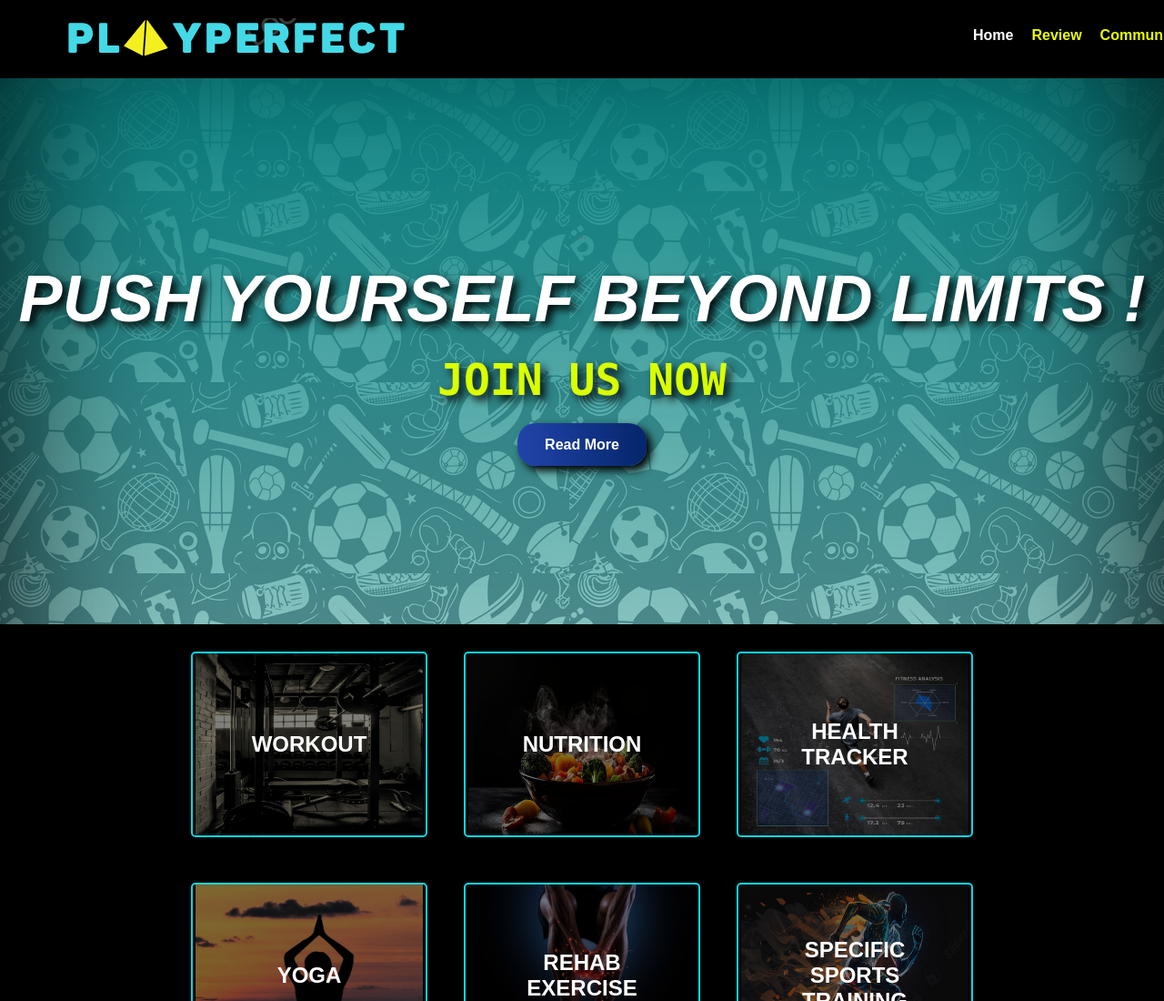
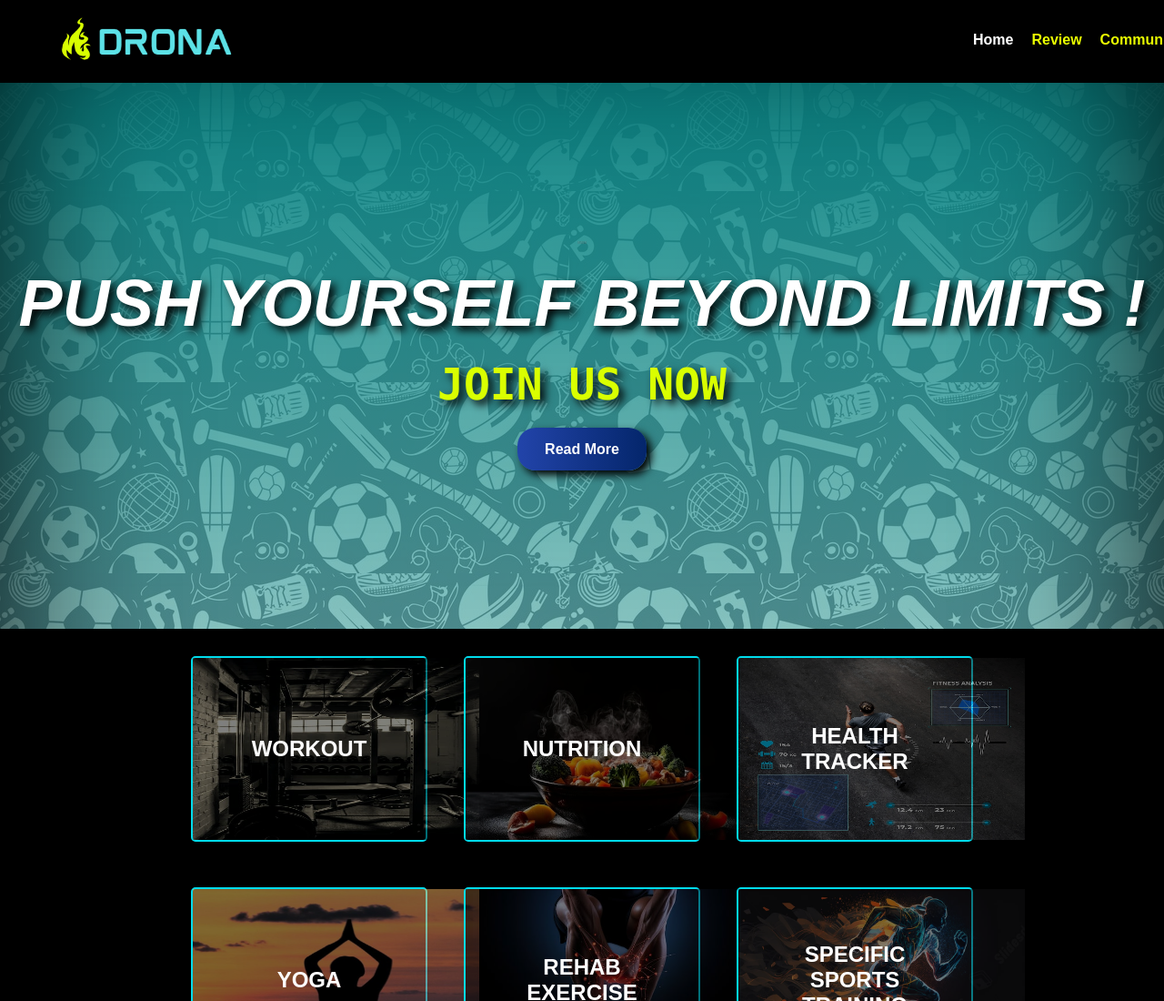
Before and after one commit to debraj-06/SIH-24, a plain HTML site: page index.html in a window 1280 px wide. Shown: the top 1100 px of the page at 91% size. Drawn offline with Linux system fonts and the light colour scheme.

Commit message:
last change

```diff
--- a/index.html
+++ b/index.html
@@ -2,9 +2,9 @@
 <html lang="en">
 <head>
     <meta charset="UTF-8">
-    <link rel="shortcut icon" type="x-icon" href="tab_icon.png">
+    <link rel="shortcut icon" type="x-icon" href="icon-modified.png">
     <meta name="viewport" content="width=device-width, initial-scale=1.0">
-    <title>PLAY PERFECT</title>
+    <title>DRONA</title>
     <link rel="stylesheet" href="xyz.css">
 </head>
 <body class="b">
@@ -15,7 +15,7 @@
 
             <nav>
                 <div class="logo">
-                    <img src="logo.PNG" alt="">
+                    <img src="newlogo.PNG" class="lgimg" alt="">
                  </div>
                 <ul id="right">
                     <li><a href="#" class="active">Home</a></li>
--- a/xyz.css
+++ b/xyz.css
@@ -26,11 +26,18 @@ header {
     margin-left: -25px;
     margin-right: 100px;
     width: 30px;
-    height: 10px;
+    height: 15px;
     margin-left: 10px;
     border-radius: 20px;
+    padding-block: 20px;
+    margin-top: -40px;
 
-
+}
+.lgimg{
+    padding-block: -20px;
+    padding-inline: -20px;
+    width: 200px;
+    margin-top: 15px;
 }
 
 nav ul {
@@ -146,7 +153,7 @@ text-shadow: 5px 5px 10px black;
     scroll-behavior: smooth;
   }
   .jpg{
-    width: 250px;
+    width: 315px;
     height: 200px;
     opacity: 0.5;
 
```
Also changed, not shown: icon-modified.png (added), logo.PNG (deleted), newlogo.PNG (added), tab_icon.png (deleted).
